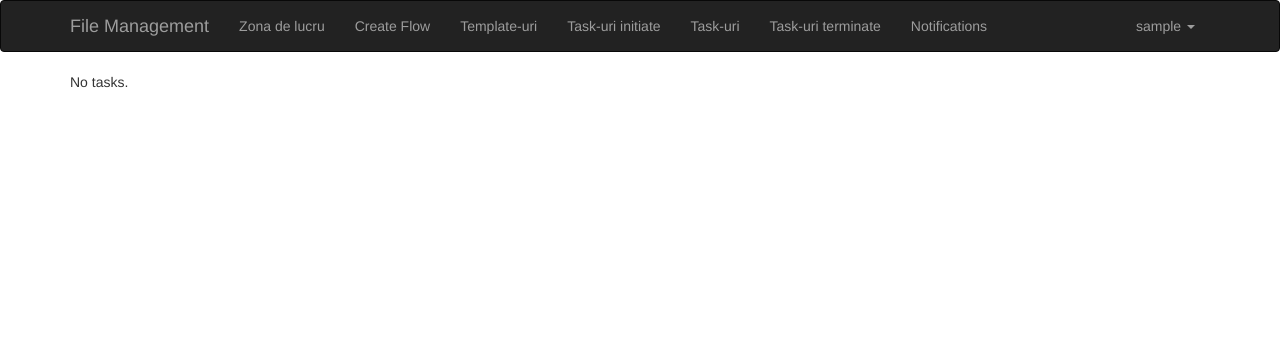
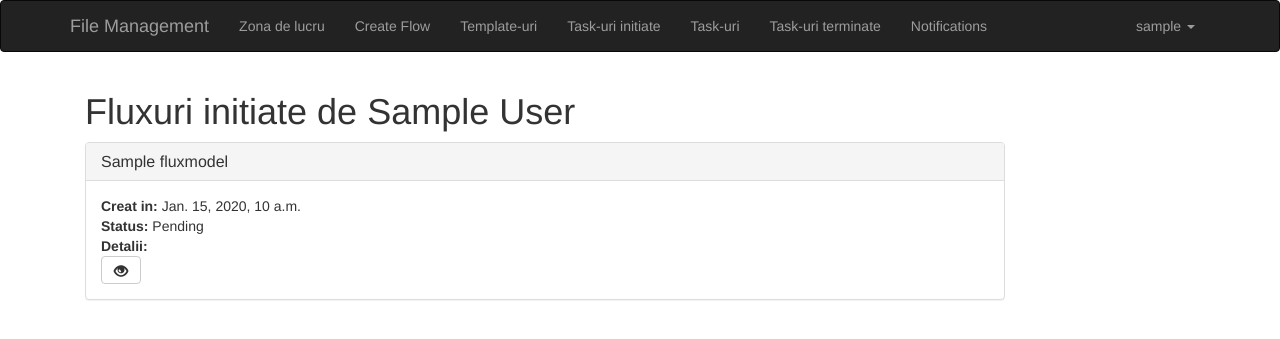
Before and after one commit to danielacraciun/proiect-colectiv, a Django app: page /documents/current_tasks/ in a window 1280 px wide. Shown: the top 339 px of the page. Run offline with Django 3.2, Linux system fonts and the light colour scheme; a user stored in the database is signed in; tables that the repository leaves empty hold one stand-in row (values such as "Sample post"); some libraries are stand-ins or nearby versions.

Commit message:
rewite-ing tasks

```diff
--- a/file_management/documents/templates/tasks.html
+++ b/file_management/documents/templates/tasks.html
@@ -1,32 +1,34 @@
 {% extends "base.html" %}
-
 {% block content %}
-
-{% if fluxes %}
-<h1> Task-uri </h1>
-<table class="table table-striped">
-        <thead>
-            <tr>
-                <th>Name</th>
-                <th>Created On</th>
-                <th>Initiated by</th>
-                <th>Status</th>
-            </tr>
-        </thead>
-        <tbody>
-        {% for flux in fluxes %}
-            <tr>
-                <td> {{ flux.flux_parent.title }} </td>
-                <td> {{ flux.created_on|date:'Y-m-d H:i' }}</td>
-                <td> {{ flux.initiated_by.username }}</td>
-                <td> {{ flux.get_status_display }}</td>
-              </td>
-            </tr>
+    <h1 class="col-md-12"> Fluxuri initiate de
+        {% if request.user.get_full_name %}
+            {{ request.user.get_full_name }}
+        {% else %}
+            {{ request.user.username }}
+        {% endif %}
+    </h1>
+    {% if object_list %}
+        {% for obj in object_list %}
+            <div class="col-md-10">
+                <div class="panel panel-default">
+                    <div class="panel-heading">
+                        <h3 class="panel-title">{{ obj.flux_parent.title }}</h3>
+                    </div>
+                    <div class="panel-body">
+                        <strong>Creat in:</strong> {{ obj.created_on }} <br/>
+                        <strong>Status:</strong> {{ obj.get_status_display }} <br/>
+                        <strong>Detalii: </strong>
+                        <div class="action-menu">
+                            <a class="btn btn-m btn-default btn-icon" title="View details"
+                               href="{% url 'flux_detail' pk=obj.id %}">
+                                <span class="glyphicon glyphicon-eye-open" aria-hidden="true"></span>
+                            </a>
+                        </div>
+                    </div>
+                </div>
+            </div><br/>
         {% endfor %}
-        </tbody>
-</table>
-{% else %}
-<p>No tasks.</p>
-{% endif %}
-
+    {% else %}
+        <p>You haven't initiated any fluxes yet.</p>
+    {% endif %}
 {% endblock %}
--- a/file_management/documents/urls.py
+++ b/file_management/documents/urls.py
@@ -14,4 +14,5 @@ urlpatterns = [
     url(r'^(?P<pk>\d+)/download', ObjectDownloadView.as_view(model=models.Document, file_field='docfile'), name='download'),
     url(r'^(?P<pk>\d+)/make_final', views.make_final, name='make_final'),
     url(r'^view_flux/(?P<pk>\d+)/', views.flux_detail, name='flux_detail'),
+    url(r'^manage_flux/(?P<pk>\d+)/', views.flux_manage_detail, name='flux_manage_detail'),
 ]
--- a/file_management/documents/views.py
+++ b/file_management/documents/views.py
@@ -139,18 +139,47 @@ def flux_detail(request, pk):
     )
 
 
+def flux_manage_detail(request, pk):
+    # Handle file upload
+    if request.method == 'POST':
+        form = DocChoice(request.POST, request.FILES)
+        new_doc_id = request.POST['doc_choice']
+        step_id = request.POST['orig']
+        s = Step.objects.get(id=step_id)
+        s.document = Document.objects.get(id=new_doc_id)
+        s.save()
+        return HttpResponseRedirect(reverse('flux_manage_detail', kwargs={'pk': pk}))
+    else:
+        form = DocChoice()  # A empty, unbound form
+    return render(
+        request,
+        'flux_manage_detail.html',
+        {'obj': FluxInstance.objects.filter(pk=pk).first(),
+         'docs': Document.objects.filter(author=request.user),
+         'form': form})
+
+
 class CurrentTasks(TemplateView):
     # requiring action fluxes
     template_name = 'tasks.html'
+    model = FluxInstance
+    # def get_queryset(self):
+    #     tasks = FluxInstance.objects.filter(flux_parent__acceptance_criteria=self.request.user).exclude(
+    #         accepted_by=self.request.user).distinct()
+    #     return tasks
+    #
+    # def get_context_data(self, **kwargs):
+    #     context = super(CurrentTasks, self).get_context_data(**kwargs)
+    #     context['fluxes'] = self.get_queryset()
+    #     return context
 
     def get_queryset(self):
-        tasks = FluxInstance.objects.filter(flux_parent__acceptance_criteria=self.request.user).exclude(
-            accepted_by=self.request.user).distinct();
+        tasks = FluxInstance.objects.filter(initiated_by=self.request.user).filter(status=FluxStatus.PENDING)
         return tasks
 
     def get_context_data(self, **kwargs):
-        context = super(CurrentTasks, self).get_context_data(**kwargs)
-        context['fluxes'] = self.get_queryset()
+        context = super(CurrentTasks, self).get_context_data()
+        context['object_list'] = self.get_queryset()
         return context
 
 
```
Also changed, not shown: file_management/documents/templates/flux_manage_detail.html (added, +45 -0 lines).
